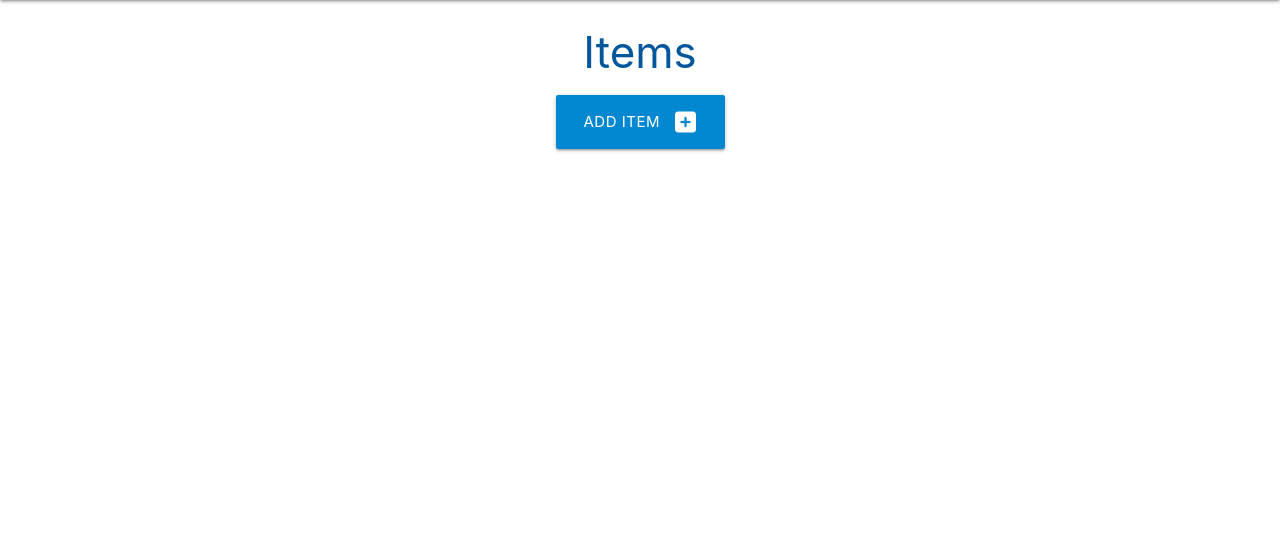
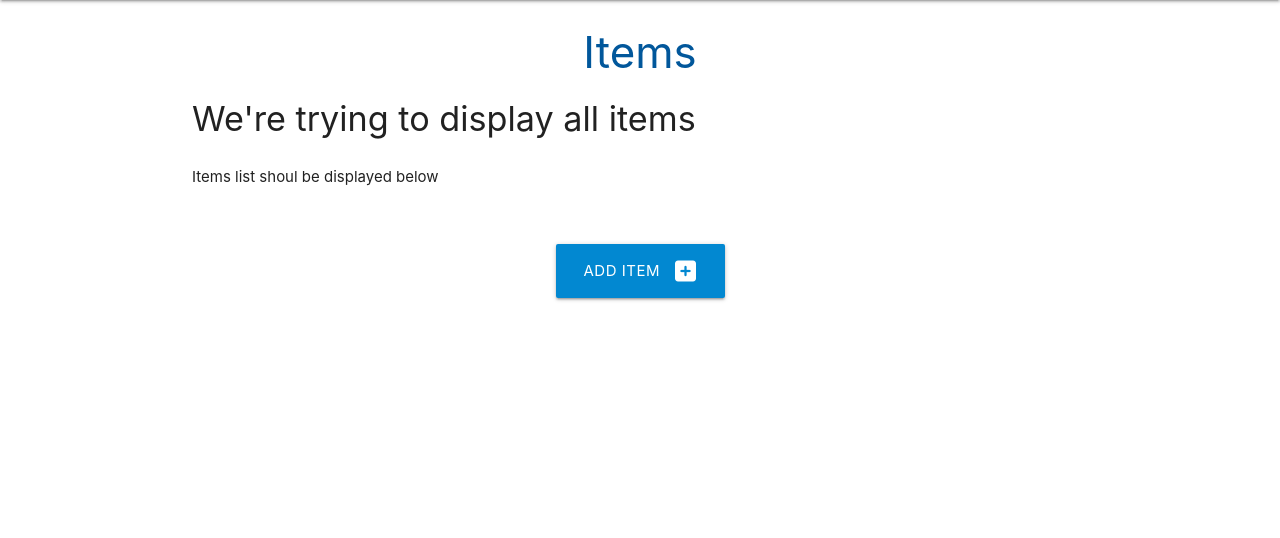
Before and after one commit to TomaszWoloszyn983/shopping-list-application, a Django app: page / in a window 1280 px wide. Shown: the part 64-602 px from the top of the page. Run offline with Django 3.2, Linux system fonts and the light colour scheme.

Commit message:
Create items.html template that display Items from the database

```diff
--- a/list/urls.py
+++ b/list/urls.py
@@ -8,6 +8,6 @@ urlpatterns = [
     path('test/', views.test, name='test'),
     path('testwo/', views.testwo, name='testwo'),
     path('additem/', views.addItem, name='addItem'),
-    path('items/', views.items, name='items'),
+    path('items/', views.showItems, name='items'),
     path('home/', views.home, name='home'),
 ]
--- a/list/views.py
+++ b/list/views.py
@@ -7,8 +7,16 @@ from .models import Item
 # Create your views here.
 class ItemsList(ListView):
     model = Item
-    queryset = Item.objects.order_by('-bought')
+    itemslist = Item.objects.order_by('-bought')
     template_name = 'items.html'
+
+def showItems(request):
+    items = Item.objects.order_by('bought')
+    output = ', '.join([item.name for item in items])
+    print('views / item function')
+    print(items)
+    print(output)
+    return HttpResponse(output)
 
 def home(request):
     return render(request, 'home.html')
--- a/templates/items.html
+++ b/templates/items.html
@@ -2,6 +2,25 @@
 {% block content %}
 
 <h3 class="light-blue-text text-darken-4 center-align">Items</h3>
+
+<div class="container_fluid">
+    <div class="row">
+        <h4>We're trying to display all items</h4>
+
+        <div class="col-12 mt-3 left">
+            <div class="row">
+                <p>Items list shoul be displayed below</p>
+
+                    {% for item in items %}
+                        <li><a href="#">Item: {{ item.name }}</a></li>
+                    {% endfor %}
+
+            </div>
+        </div>
+
+    </div>
+
+</div>
 
 <div class="row">
     <div class="col s12 center-align">
```
